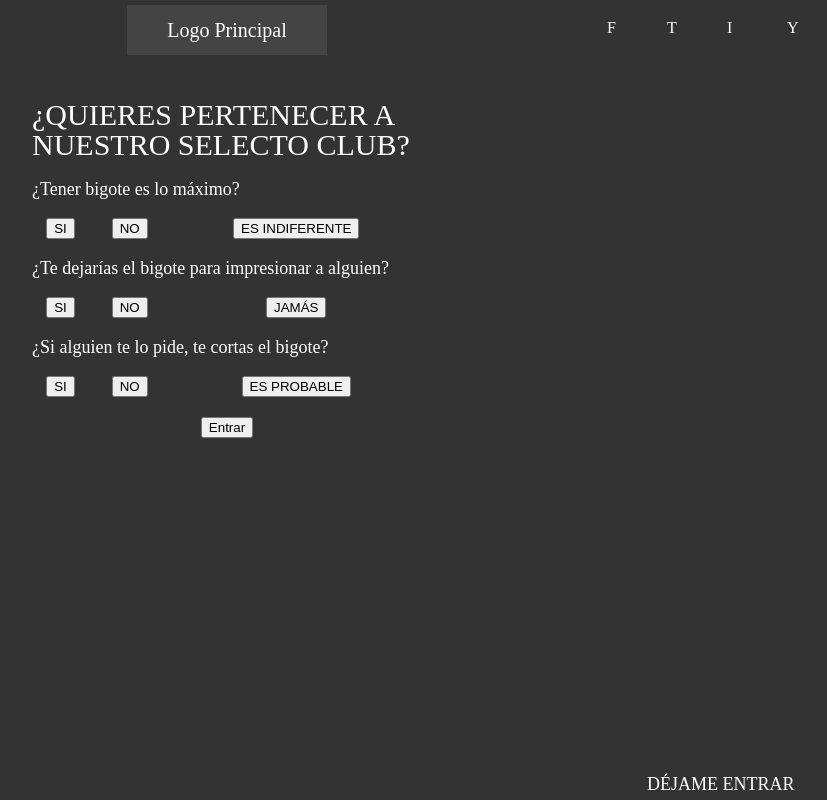
After one commit to linkvilory/www.pormisbigotes.com.mx, a PHP site: page /encuesta.html in a window 1280 px wide. The commit adds this page. Shown: the whole page, without its empty margins (413-1240 px from the left). Run offline with PHP 8.4, Linux system fonts and the light colour scheme.

Commit message:
Estructura de 3 páginas Principal, encuesta e inicio
Solo es la navegación simple entre estas tres paginas

```diff
--- /dev/null
+++ b/encuesta.html
@@ -0,0 +1,147 @@
+<!DOCTYPE html>
+<html>
+	<head>
+		<title>www.pormisbigotes.com.mx</title>
+
+		<!-- Carga de archivos Css -->
+			<link type="text/css" rel="stylesheet" href="./recursos/css/reset.css"/>
+			<link type="text/css" rel="stylesheet" href="./recursos/css/main.css"/>
+		<!-- End archivos Css-->
+
+		<!-- Carga de archivos Js -->
+			<script src="./recursos/js/jquery-1.11.2.min.js"></script>
+			<script src="./recursos/js/jquery-ui.min.js"></script>
+		<!-- End archivos js -->
+
+	</head>
+	<body>
+
+	<!-- Pagina Principal del sitio www.pormisbigotes.com.mx -->
+
+	<div class="logo">
+		<div class="logo-container">
+			<span>Logo Principal</span>
+		</div>
+	</div>
+
+	<section class="container">
+
+		<div class="formulario">
+
+			<form method="POST" action="send.php">
+
+				<table>
+
+					<tr>
+						<td colspan="3"><span class="titulo">¿Quieres pertenecer a nuestro selecto club?</span></td>
+					</tr>
+					<tr>
+						<td colspan="3"><span class="preguntas">¿Tener bigote es lo máximo?</span></td>
+					</tr>
+					<tr>
+						<td class="alinearCentro">
+							<input class="grupoUno" type="button" value="SI"/>
+						</td>
+						<td class="alinearCentro">
+							<input class="grupoUno" type="button" value="NO"/>
+						</td>
+						<td class="alinearCentro">
+							<input class="grupoUno" type="button" value="ES INDIFERENTE"/>
+						</td>
+					</tr>
+					<tr>
+						<td colspan="3"><span class="preguntas">¿Te dejarías el bigote para impresionar a alguien?</span></td>
+					</tr>
+					<tr>
+						<td class="alinearCentro">
+							<input class="grupoDos" type="button" value="SI"/>
+						</td>
+						<td class="alinearCentro">
+							<input class="grupoDos" type="button" value="NO"/>
+						</td>
+						<td class="alinearCentro">
+							<input class="grupoDos" type="button" value="JAMÁS"/>
+						</td>
+					</tr>
+					<tr>
+						<td colspan="3"><span class="preguntas">¿Si alguien te lo pide, te cortas el bigote?</span></td>
+					</tr>
+					<tr>
+						<td class="alinearCentro">
+							<input class="grupoTres" type="button" value="SI"/>
+						</td>
+						<td class="alinearCentro">
+							<input class="grupoTres" type="button" value="NO"/>
+						</td>
+						<td class="alinearCentro">
+							<input class="grupoTres" type="button" value="ES PROBABLE"/>
+						</td>
+					</tr>
+					<tr>
+						<td colspan="3" class="alinearCentro">
+							<input type="submit" value="Entrar"/>
+						</td>
+					</tr>
+
+				</table>
+
+			</form>
+
+		</div>
+
+	</section>
+
+	<!-- Toolbar -->
+
+	<div class="toolbar">
+
+		<div class="toolbar-container">
+
+			<div class="globo facebookL">
+				<span>F</span>
+			</div>
+
+			<div class="globo twitterL">
+				<span>T</span>
+			</div>
+
+			<div class="globo instagramL">
+				<span>I</span>
+			</div>
+
+			<div class="globo youtubeL">
+				<span>Y</span>
+			</div>
+
+		</div>
+
+	</div>
+
+	<!-- End Toolbar -->
+
+	<!-- Omitir Encuesta -->
+
+	<div class="omitir">
+
+		<div class="omitir-container">
+
+			<a href="inicio.html">DÉJAME ENTRAR</a>
+
+		</div>
+
+	</div>
+
+	<!-- End Omitir Encuesta -->
+
+	<!-- Carga de Google Analytics -->
+
+	<!-- End Google Analytics -->
+
+
+
+	<!-- Carga de archivos Js -->
+		<script src="./recursos/js/main.js"></script>
+	<!-- End archivos Js -->
+
+	</body>
+</html>
--- a/index.html
+++ b/index.html
@@ -25,15 +25,15 @@
 	</div>
 
 	<section class="container">
-		<div id="showYoutubePlayer" class="trailer">
-			<a>
+		<div class="trailer">
+			<a id="showYoutubePlayer">
 				<div class="trailer-container">
 					<span>Trailer</span>
 				</div>
 			</a>
 		</div>
 		<div class="explorar">
-			<a>
+			<a href="encuesta.html">
 				<div class="explorar-container">
 					<span>Explorar</span>
 				</div>
--- a/recursos/css/main.css
+++ b/recursos/css/main.css
@@ -25,6 +25,55 @@
 	font-size: 20px;
 	width: 100%;
 	display: inline-block;
+}
+
+/*
+ * Toolbar
+ */
+
+.toolbar{
+	width: 250px;
+	height: 50px;
+	position: fixed;
+	right: 10px;
+	top: 20px;
+}
+
+.toolbar-container{
+	width: 100%;
+	height: 100%;
+}
+
+.toolbar-container .globo{
+	float: left;
+	margin-right: 10px;
+	width: 50px;
+	height: 50px;
+	color:#fff;
+}
+
+/*
+ * Omitir boton
+ */
+
+.omitir{
+	width: 200px;
+	height: 20px;
+	position: fixed;
+	right: 20px;
+	bottom: 5px;
+}
+.omitir-container{
+	width: 100%;
+	height: 100%;
+}
+.omitir-container a{
+	color:#fff;
+	font-size: 18px;
+	text-decoration: none;
+}
+.omitir-container a:hover, .omitir-container a:focus, .omitir-container a:active{
+	color:#fff;
 }
 
 /*
@@ -88,9 +137,14 @@
 	height: 100%;
 	background: transparent;
 	cursor:pointer;
+	text-decoration: none;
 }
 .container .explorar a:hover{
 	background: #e3e3e3;
+	text-decoration: none;
+}
+.container .explorar a:hover, .container .explorar a:focus, .container .explorar a:active{
+	color:#fff;
 }
 .container .explorar-container{
 	top:50%;
@@ -138,3 +192,30 @@
     margin: auto;
     cursor:pointer;
 }
+
+/*
+ * Seccion formulario pagina encuesta.html
+ */
+
+.formulario{
+	width: 400px;
+	margin: 80px auto 0;
+	color: #fff;
+}
+
+.formulario table{
+	border-collapse: separate;
+    border-spacing: 5px 20px;
+}
+.titulo {
+    font-size: 30px;
+    text-align: center;
+    text-transform: uppercase;
+}
+.preguntas{
+	font-size: 18px;
+    text-align: left;
+}
+.alinearCentro{
+	text-align: center;
+}
```
